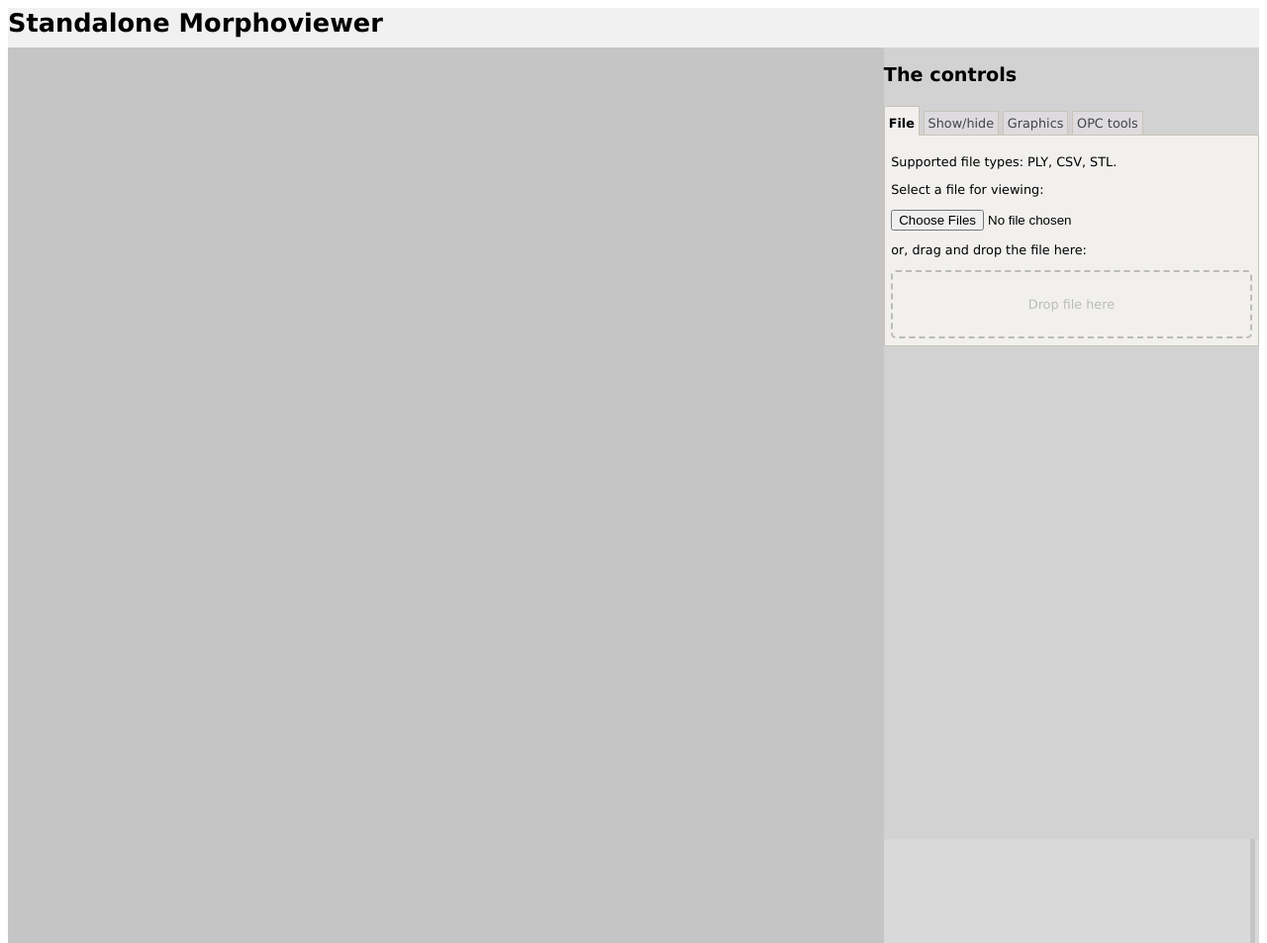
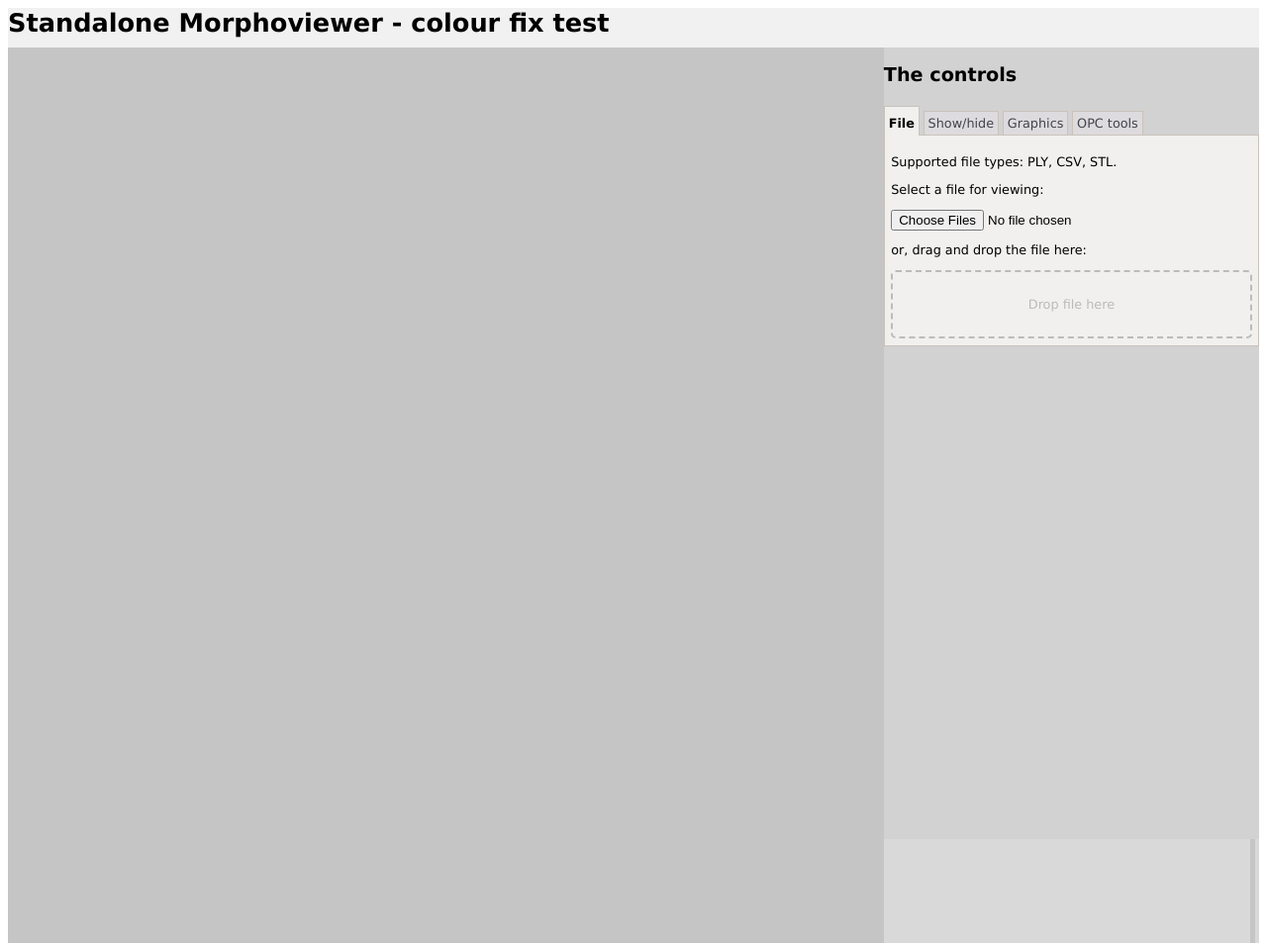
Before and after one commit to Sparassodont/sparassodont.github.io, a plain HTML site: page index.html in a window 1280 px wide. Shown: the top 953 px of the page at 99% size. Drawn offline with Linux system fonts and the light colour scheme; some packages are replaced by stand-ins of ours; a script that the page names is missing.

Commit message:
Add note of colour test to title of page

```diff
--- a/index.html
+++ b/index.html
@@ -186,7 +186,7 @@
 <body onload="init()">
 
     <div id="header">
-        <h1>Standalone Morphoviewer</h1>
+        <h1>Standalone Morphoviewer - colour fix test</h1>
     </div>
 
     <div id="main-wrap">
```
